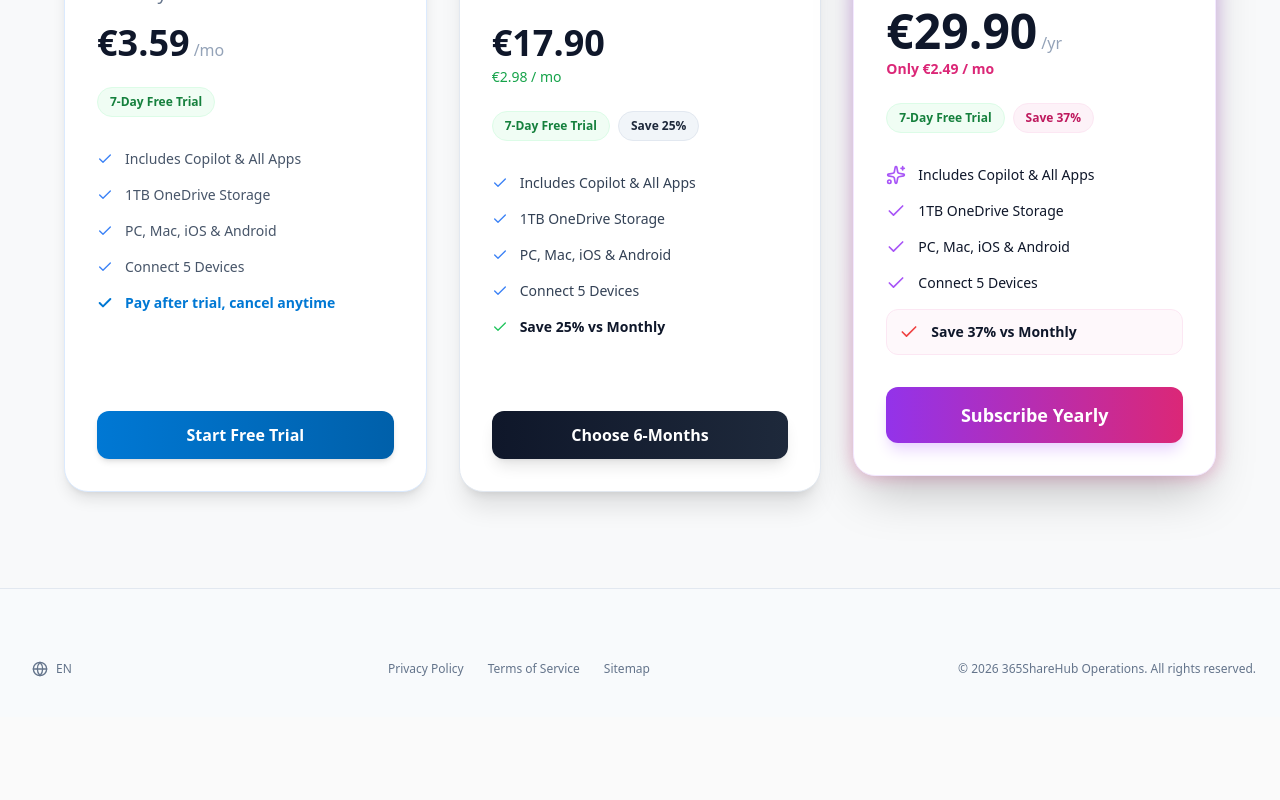
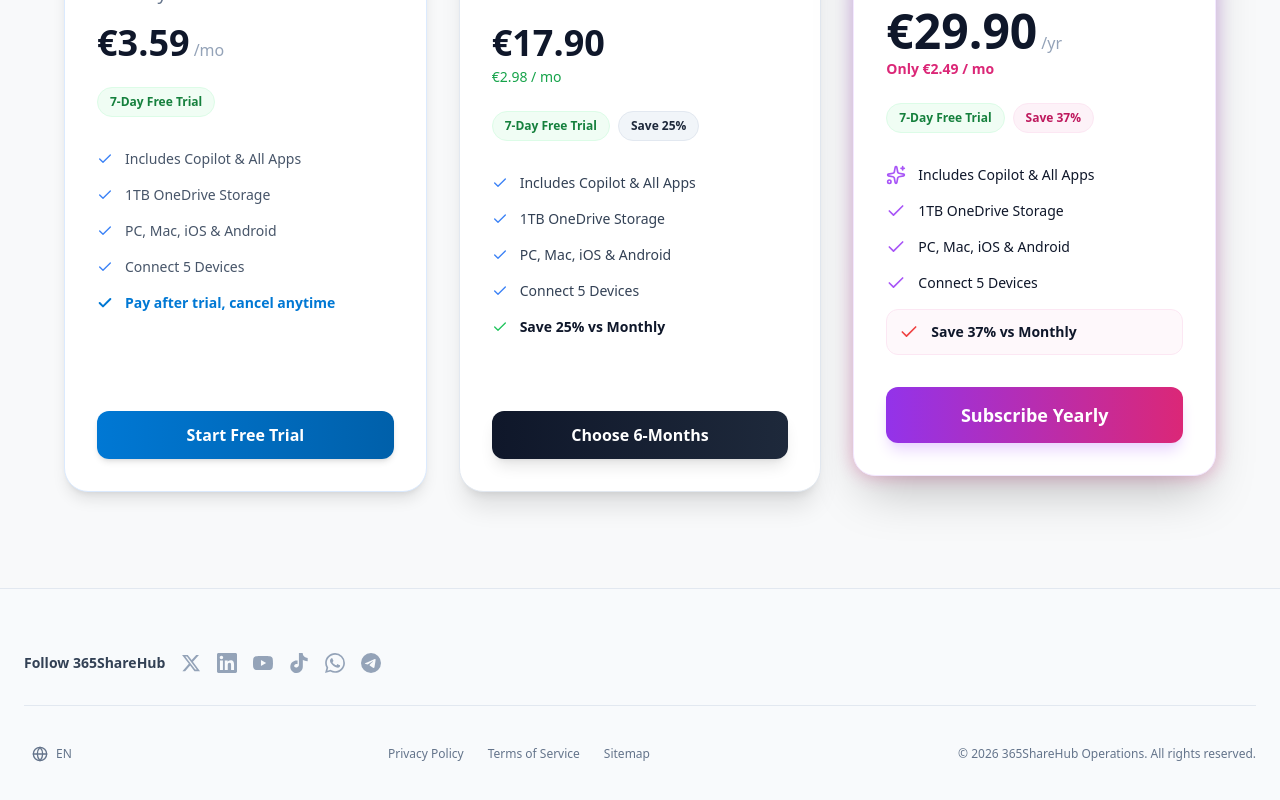
Before and after one commit to leo201609/365sharehub, a Next.js app: page / in a window 1280 px wide. Shown: the part 1738-2538 px from the top of the page. Before the commit the page ends 2455 px from the top, so only its background shows below. Built offline with nearby package versions, Linux system fonts and the light colour scheme; no server answers.

Commit message:
Fix: Restore footer social links and optimize i18n

```diff
--- a/app/page.tsx
+++ b/app/page.tsx
@@ -20,7 +20,7 @@ import {
 import { createClient } from "@/utils/supabase/client";
 import Link from "next/link";
 
-// --- 0. Logo ---
+// --- 0. Icons & Logo ---
 const ModernLogo = () => (
   <div className="w-9 h-9 relative flex items-center justify-center shrink-0 cursor-pointer hover:opacity-90 transition-opacity">
       <Image
@@ -33,7 +33,15 @@ const ModernLogo = () => (
   </div>
 );
 
-// --- 1. 🌍 国际化文案字典 (🔥 完整全量版 - 修复切换不翻译问题) ---
+// Social Media Icons (SVG)
+const XIcon = ({className}: {className?: string}) => (<svg viewBox="0 0 24 24" fill="currentColor" className={className}><path d="M18.244 2.25h3.308l-7.227 8.26 8.502 11.24H16.17l-5.214-6.817L4.99 21.75H1.68l7.73-8.835L1.254 2.25H8.08l4.713 6.231zm-1.161 17.52h1.833L7.084 4.126H5.117z"/></svg>);
+const TikTokIcon = ({className}: {className?: string}) => (<svg viewBox="0 0 24 24" fill="currentColor" className={className}><path d="M12.525.02c1.31-.02 2.61-.01 3.91-.02.08 1.53.63 3.09 1.75 4.17 1.12 1.11 2.7 1.62 4.24 1.79v4.03c-1.44-.05-2.89-.35-4.2-.97-.57-.26-1.1-.59-1.62-.93-.01 2.92.03 5.84-.02 8.75-.08 1.4-.54 2.79-1.35 3.94-1.31 1.92-3.58 3.17-5.91 3.21-1.43.08-2.86-.31-4.08-1.03-2.02-1.19-3.44-3.37-3.65-5.71-.02-.5-.03-1-.01-1.49.18-1.9 1.12-3.72 2.58-4.96 1.66-1.44 3.98-2.13 6.15-1.72.02 1.48-.04 2.96-.04 4.44-.99-.32-2.15-.23-3.02.37-.63.35-1.17 1.09-1.07 1.73.07.45.27.9.55 1.15.5.41 1.13.56 1.75.52 1.25.1 2.56-.63 3.09-1.78.27-.58.33-1.25.32-1.88.02-5.5.01-11 .01-16.51z"/></svg>);
+const WhatsAppIcon = ({className}: {className?: string}) => (<svg viewBox="0 0 24 24" fill="currentColor" className={className}><path d="M17.472 14.382c-.297-.149-1.758-.867-2.03-.967-.273-.099-.471-.148-.67.15-.197.297-.767.966-.94 1.164-.173.199-.347.223-.644.075-.297-.15-1.255-.463-2.39-1.475-.883-.788-1.48-1.761-1.653-2.059-.173-.297-.018-.458.13-.606.134-.133.298-.347.446-.52.149-.174.198-.298.298-.497.099-.198.05-.371-.025-.52-.075-.149-.669-1.612-.916-2.207-.242-.579-.487-.5-.669-.51-.173-.008-.371-.01-.57-.01-.198 0-.52.074-.792.372-.272.297-1.04 1.016-1.04 2.479 0 1.462 1.065 2.875 1.213 3.074.149.198 2.096 3.2 5.077 4.487.709.306 1.262.489 1.694.625.712.227 1.36.195 1.871.118.571-.085 1.758-.719 2.006-1.413.248-.694.248-1.289.173-1.413-.074-.124-.272-.198-.57-.347m-5.421 7.403h-.004a9.87 9.87 0 01-5.031-1.378l-.361-.214-3.741.982.998-3.648-.235-.374a9.86 9.86 0 01-1.51-5.26c.001-5.45 4.436-9.884 9.888-9.884 2.64 0 5.122 1.03 6.988 2.898a9.825 9.825 0 012.893 6.994c-.003 5.45-4.437 9.884-9.885 9.884m8.413-18.297A11.815 11.815 0 0012.05 0C5.495 0 .16 5.335.157 11.892c0 2.096.547 4.142 1.588 5.945L.057 24l6.305-1.654a11.882 11.882 0 005.683 1.448h.005c6.554 0 11.89-5.335 11.893-11.893a11.821 11.821 0 00-3.48-8.413Z"/></svg>);
+const TelegramIcon = ({className}: {className?: string}) => (<svg viewBox="0 0 24 24" fill="currentColor" className={className}><path d="M11.944 0A12 12 0 0 0 0 12a12 12 0 0 0 12 12 12 12 0 0 0 12-12A12 12 0 0 0 11.944 0zm4.962 7.224c.1-.002.321.023.465.14a.506.506 0 0 1 .171.325c.016.093.036.306.02.472-.18 1.898-.962 6.502-1.36 8.627-.168.9-.499 1.201-.82 1.23-.696.065-1.225-.46-1.9-.902-1.056-.693-1.653-1.124-2.678-1.8-1.185-.78-.417-1.21.258-1.91.177-.184 3.247-2.977 3.307-3.23.007-.032.014-.15-.056-.212s-.174-.041-.249-.024c-.106.024-1.793 1.14-5.061 3.345-.48.33-.913.49-1.302.48-.428-.008-1.252-.241-1.865-.44-.752-.245-1.349-.374-1.297-.789.027-.216.325-.437.893-.663 3.498-1.524 5.83-2.529 6.998-3.014 3.332-1.386 4.025-1.627 4.476-1.635z"/></svg>);
+const YouTubeIcon = ({className}: {className?: string}) => (<svg viewBox="0 0 24 24" fill="currentColor" className={className}><path d="M23.498 6.186a3.016 3.016 0 0 0-2.122-2.136C19.505 3.545 12 3.545 12 3.545s-7.505 0-9.377.505A3.017 3.017 0 0 0 .502 6.186C0 8.07 0 12 0 12s0 3.93.502 5.814a3.016 3.016 0 0 0 2.122 2.136c1.871.505 9.376.505 9.376.505s7.505 0 9.377-.505a3.015 3.015 0 0 0 2.122-2.136C24 15.93 24 12 24 12s0-3.93-.502-5.814zM9.545 15.568V8.432L15.818 12l-6.273 3.568z"/></svg>);
+const LinkedInIcon = ({className}: {className?: string}) => (<svg viewBox="0 0 24 24" fill="currentColor" className={className}><path d="M20.447 20.452h-3.554v-5.569c0-1.328-.027-3.037-1.852-3.037-1.853 0-2.136 1.445-2.136 2.939v5.667H9.351V9h3.414v1.561h.046c.477-.9 1.637-1.85 3.37-1.85 3.601 0 4.267 2.37 4.267 5.455v6.286zM5.337 7.433c-1.144 0-2.063-.926-2.063-2.065 0-1.138.92-2.063 2.063-2.063 1.14 0 2.064.925 2.064 2.063 0 1.139-.925 2.065-2.064 2.065zm1.782 13.019H3.555V9h3.564v11.452zM22.225 0H1.771C.792 0 0 .774 0 1.729v20.542C0 23.227.792 24 1.771 24h20.451C23.2 24 24 23.227 24 22.271V1.729C24 .774 23.2 0 22.222 0h.003z"/></svg>);
+
+// --- 1. 🌍 国际化文案字典 (🔥 完整版) ---
 const translations: any = {
   // 🇺🇸 英语 (默认)
   en: {
@@ -455,7 +463,7 @@ const AppCard = ({ item }: any) => (
 
 export default function Home() {
   const [lang, setLang] = useState("en");
-  const t = translations[lang] || translations["en"]; // Fallback to en
+  const t = translations[lang] || translations["en"];
   const [user, setUser] = useState<any>(null);
   const [emailInput, setEmailInput] = useState("");
   const router = useRouter();
@@ -468,7 +476,6 @@ export default function Home() {
     };
     checkUser();
 
-    // 简单的前端语言嗅探 (配合 Middleware)
     const browserLang = navigator.language.slice(0, 2);
     if (!localStorage.getItem('lang')) {
        if (browserLang === 'zh') {
@@ -518,11 +525,11 @@ export default function Home() {
     };
     const targetLang = map[code] || 'en';
     setLang(targetLang);
-    localStorage.setItem('lang', targetLang); // 记住用户选择
-    document.cookie = `lang=${targetLang}; path=/; max-age=31536000`; // 更新 Cookie
+    localStorage.setItem('lang', targetLang);
+    document.cookie = `lang=${targetLang}; path=/; max-age=31536000`;
   };
 
-  // 🔥 语言菜单组件 (含国旗)
+  // Language Menu Component
   const LanguageMenu = () => (
     <DropdownMenu>
       <DropdownMenuTrigger asChild>
@@ -531,9 +538,7 @@ export default function Home() {
             <span className="text-xs font-medium uppercase">{lang}</span>
         </div>
       </DropdownMenuTrigger>
-      {/* 🚀 布局优化：宽度 750px，三列布局 */}
       <DropdownMenuContent align="end" className="w-[750px] grid grid-cols-3 gap-6 p-6 shadow-xl border-slate-100 rounded-xl">
-          {/* 1. Europe */}
           <DropdownMenuGroup>
             <DropdownMenuLabel className="text-xs font-bold text-slate-400 mb-2 uppercase tracking-wider">Europe</DropdownMenuLabel>
             <DropdownMenuItem onClick={()=>changeLanguage('uk')} className="cursor-pointer">🇬🇧 English (UK)</DropdownMenuItem>
@@ -543,8 +548,6 @@ export default function Home() {
             <DropdownMenuItem onClick={()=>changeLanguage('it')} className="cursor-pointer">🇮🇹 Italiano</DropdownMenuItem>
             <DropdownMenuItem onClick={()=>changeLanguage('nl')} className="cursor-pointer">🇳🇱 Nederlands</DropdownMenuItem>
           </DropdownMenuGroup>
-
-          {/* 2. Asia Pacific */}
           <DropdownMenuGroup>
             <DropdownMenuLabel className="text-xs font-bold text-slate-400 mb-2 uppercase tracking-wider">Asia Pacific</DropdownMenuLabel>
             <DropdownMenuItem onClick={()=>changeLanguage('asia_en')} className="cursor-pointer">🌏 English (Asia)</DropdownMenuItem>
@@ -553,8 +556,6 @@ export default function Home() {
             <DropdownMenuItem onClick={()=>changeLanguage('cn')} className="cursor-pointer">🇨🇳 中文 (简体)</DropdownMenuItem>
             <DropdownMenuItem onClick={()=>changeLanguage('tw')} className="cursor-pointer">🇹🇼 中文 (繁體)</DropdownMenuItem>
           </DropdownMenuGroup>
-
-          {/* 3. Americas */}
           <DropdownMenuGroup>
             <DropdownMenuLabel className="text-xs font-bold text-slate-400 mb-2 uppercase tracking-wider">Americas</DropdownMenuLabel>
             <DropdownMenuItem onClick={()=>changeLanguage('us')} className="cursor-pointer">🇺🇸 English (US)</DropdownMenuItem>
@@ -569,23 +570,18 @@ export default function Home() {
   return (
     <div className="min-h-screen relative font-sans text-slate-900 selection:bg-blue-100 selection:text-blue-900 overflow-x-hidden bg-[#fafafa]">
 
-      {/* 极光背景特效 */}
       <div className="fixed top-0 left-0 w-full h-[600px] bg-gradient-to-b from-blue-50/80 to-transparent -z-10 pointer-events-none"></div>
 
-      {/* --- Navigation --- */}
       <nav className="sticky top-0 z-50 bg-white/80 backdrop-blur-md border-b border-slate-200">
         <div className="max-w-7xl mx-auto px-6 h-16 flex items-center justify-between">
           <div className="flex items-center gap-3 cursor-pointer" onClick={() => window.scrollTo({top: 0, behavior: 'smooth'})}>
             <ModernLogo />
             <span className="font-bold text-xl tracking-tight hidden md:block text-slate-800">365ShareHub</span>
           </div>
-
           <div className="flex items-center gap-4">
-            {/* 🔥 顶部语言切换器 */}
             <div className="hidden md:block border-r border-slate-200 pr-4 mr-1">
                <LanguageMenu />
             </div>
-
             {user ? (
               <DropdownMenu>
                 <DropdownMenuTrigger asChild>
@@ -615,7 +611,6 @@ export default function Home() {
         </div>
       </nav>
 
-      {/* --- Hero Section --- */}
       <section className="relative pt-24 pb-20 px-6 text-center">
         <div className="max-w-5xl mx-auto space-y-8 animate-in fade-in slide-in-from-bottom-4 duration-1000">
           <h1 className="text-5xl md:text-7xl font-bold tracking-tight leading-[1.1] text-slate-900 drop-shadow-sm">
@@ -637,7 +632,6 @@ export default function Home() {
         </div>
       </section>
 
-      {/* --- Apps Grid --- */}
       <section id="apps" className="py-24 px-6 bg-white border-y border-slate-100">
         <div className="max-w-[1400px] mx-auto">
           <div className="mb-16 text-center">
@@ -650,7 +644,6 @@ export default function Home() {
         </div>
       </section>
 
-      {/* --- Pricing Section --- */}
       <section id="pricing" className="py-24 relative bg-slate-50/50">
         <div className="max-w-7xl mx-auto px-6">
           <div className="text-center mb-16">
@@ -730,13 +723,28 @@ export default function Home() {
         </div>
       </section>
 
-      {/* --- Footer (Layout Updated) --- */}
+      {/* --- Footer (Layout Updated & Socials Restored) --- */}
       <footer className="bg-slate-50 pt-16 pb-8 text-xs text-slate-500 border-t border-slate-200">
         <div className="max-w-[1600px] mx-auto px-6">
+
+          {/* 🔥 Restored Social Icons Section */}
+          <div className="flex items-center gap-4 mb-8">
+             <span className="font-bold text-slate-700 text-sm">Follow 365ShareHub</span>
+             <div className="flex gap-4">
+                <a href="#" className="text-slate-400 hover:text-blue-600 transition"><XIcon className="w-5 h-5" /></a>
+                <a href="#" className="text-slate-400 hover:text-blue-600 transition"><LinkedInIcon className="w-5 h-5" /></a>
+                <a href="#" className="text-slate-400 hover:text-red-600 transition"><YouTubeIcon className="w-5 h-5" /></a>
+                <a href="#" className="text-slate-400 hover:text-pink-600 transition"><TikTokIcon className="w-5 h-5" /></a>
+                <a href="#" className="text-slate-400 hover:text-green-600 transition"><WhatsAppIcon className="w-5 h-5" /></a>
+                <a href="#" className="text-slate-400 hover:text-blue-500 transition"><TelegramIcon className="w-5 h-5" /></a>
+             </div>
+          </div>
+
+          <div className="w-full h-px bg-slate-200 mb-8"></div>
+
           <div className="flex flex-col md:flex-row justify-between items-center gap-6">
             <div className="flex items-center gap-2 font-medium">
                <div className="flex items-center gap-2 cursor-pointer hover:text-slate-800 transition-colors">
-                  {/* 复用 LanguageMenu 组件 */}
                   <LanguageMenu />
                </div>
             </div>
```
